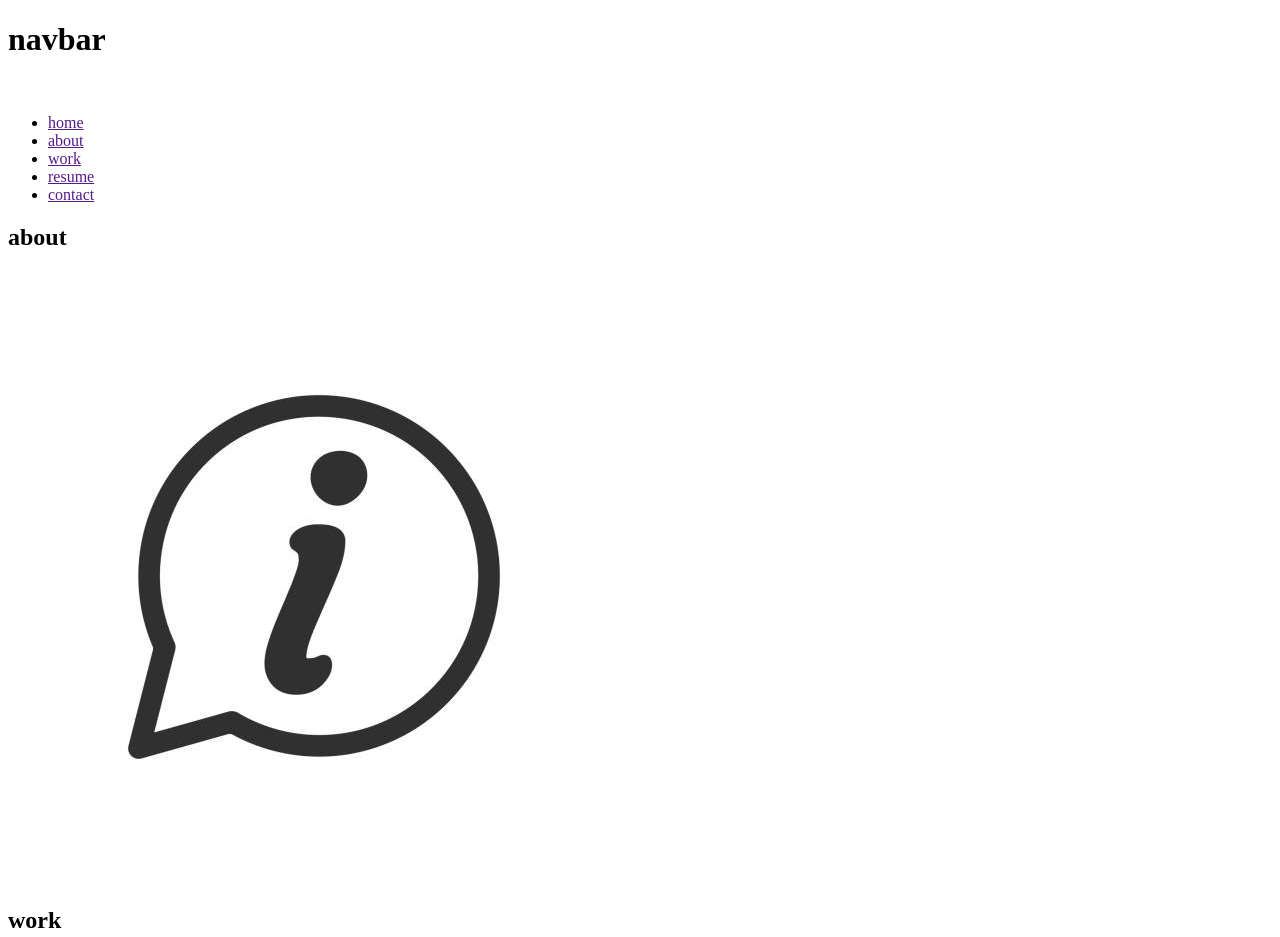
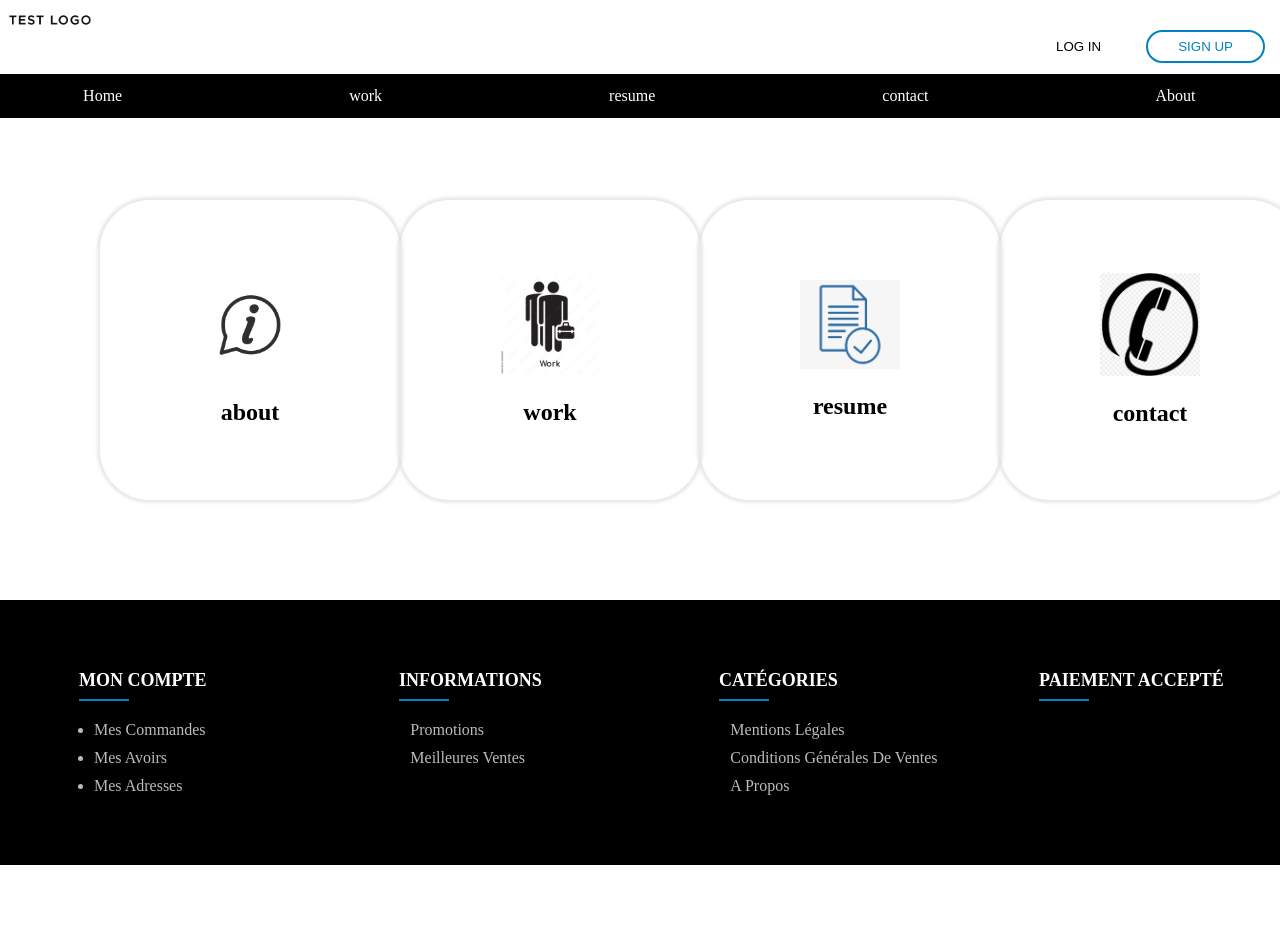
Before and after one commit to Ibrahim-Ayedi/web-site, a plain HTML site: page index.html in a window 1280 px wide. Shown: the top 937 px of the page. After the commit the page ends 865 px from the top, so only its background shows below. Drawn offline with Linux system fonts and the light colour scheme; files whose address does not match are found by name.

Commit message:
first commit

```diff
--- a/css/style.css
+++ b/css/style.css
@@ -0,0 +1,245 @@
+@import url('https://fonts.googleapis.com/css2?family=Roboto+Slab:wght@200;300;400;600;700;900&display=swap');
+container{
+    max-width: fit-content 1368px;
+    margin: auto;
+}
+*{
+    margin: 0;
+    padding: 0;
+
+}
+
+/************************start header********************/
+header{
+    background-color: white;
+    position: fixed;
+    top: 0;
+    width: 100%;
+    background-attachment: fixed;
+    z-index: 99;
+
+  }
+
+
+  .navbar {
+
+     padding-top: 1%;
+      display: flex;
+      flex-direction: row;
+      padding: 1%;
+      background: black;
+      align-items: center;
+        justify-content: center;
+        width: 100%;
+        margin-top: 20px;
+
+      }
+      nav{
+        display: flex;
+        flex-direction: row;
+
+      }
+
+      nav ul{
+        display: flex;
+        flex-direction: row;
+          list-style-type: none;
+
+      }
+      nav ul li{
+        margin-left: 100px;
+        margin-right: 127px;
+
+      }
+
+
+      a{
+          text-decoration: none;
+          color: white;
+          transition: all 0.3s ease;
+      }
+      nav ul li a:hover{
+        color: #0081c2;
+      }
+.logo img{
+margin-bottom: 10px;
+}
+button.signup{
+float: right;
+padding: 7px 30px;
+margin-right: 15px;
+margin-top: 30px;
+background: transparent;
+cursor: pointer;
+border: 2px solid #0081c2;
+border-radius: 30px;
+transition: background 0.5s;
+color: #0081c2;
+}
+button.signup:hover{
+color: white;
+background: #0081c2;
+border-color:#0081c2 ;
+}
+
+button.login{
+  float: right;
+   padding: 7px 30px;
+   margin-right: 15px;
+   margin-top: 32px;
+   border: none;
+   cursor: pointer;
+   background: transparent;
+   transition: all 0.3s ease;
+    }
+    button.login:hover{
+      color: #0081c2;
+    }
+h2{
+  text-align: center;
+}
+
+
+
+
+
+
+/************************body********************/
+
+.B-container{
+   margin: 200px 100px 100px 100px;
+    display: flex;
+    justify-content: space-between;
+
+
+
+}
+.container{
+
+    display: flex;
+    flex-direction: column;
+    box-shadow: 0 0 3px 3px rgba(226, 225, 225, 0.745);
+    align-items: center;
+    justify-content: center;
+    border-radius: 50px;
+width: 300px;
+height: 300px;
+}
+img{
+    width: 100px;
+    margin-bottom: 20px;
+}
+
+
+
+
+
+
+
+/************************start footer********************/
+.container4{
+    max-width: 1400px;
+    margin: auto;
+  }
+  .row4{
+    display: flex;
+    flex-wrap: nowrap;
+
+  }
+
+  ul{
+    list-style: disc;
+  }
+  .listli ul li{
+    margin-left: 15px;
+    list-style: disc;
+    color: #bbbbbb;
+    transition: all 0.3s ease;
+  }
+  .listli ul li:hover{
+    color: #ffffff;
+
+  }
+
+.footer{
+
+
+
+margin-top: 100px;
+background-color: black;
+padding: 70px 0;
+
+bottom: 0px;
+width: 100%;
+
+
+}
+
+.sous_footer{
+margin-left: 5%;
+width: 20%;
+padding: 0 15px;
+}
+
+
+.sous_footer h4{
+font-size: 18px;
+color: white;
+text-transform: capitalize;
+margin-bottom: 30px;
+position: relative;
+}
+
+.sous_footer h4::before{
+content: '';
+position: absolute;
+left: 0;
+bottom: -10px;
+background-color: #0081c2;
+height: 2px;
+box-sizing: border-box;
+width: 50px;
+}
+
+.sous_footer ul li:not(:last-child){
+margin-bottom: 10px;
+}
+
+.sous_footer ul li a{
+font-size: 16px;
+text-transform: capitalize;
+color: #ffffff;
+text-decoration: none;
+font-weight: 300;
+color: #bbbbbb;
+display: block;
+transition: all 0.3s ease;
+}
+
+.sous_footer ul li a:hover{
+color: #ffffff;
+padding-left: 10px;
+}
+
+.sous_footer .social-links a{
+display: inline-block;
+height: 40px;
+width: 40px;
+background-color: rgba(255, 255, 255, 0.2);
+margin: 0 10px 10px 0;
+text-align: center;
+line-height: 40px;
+border-radius: 70%;
+color: #ffffff;
+transform: all 0.5s ease;
+}
+
+.sous_footer .social-links a:hover{
+color: #24262b;
+background-color: #ffffff;
+
+}
+
+.sous_footer ul li i{
+margin-right: 5%;
+}
--- a/index.html
+++ b/index.html
@@ -5,112 +5,138 @@
     <meta http-equiv="X-UA-Compatible" content="IE=edge">
     <meta name="viewport" content="width=device-width, initial-scale=1.0">
     <title>Document</title>
+    <link rel="stylesheet" href="C:\Users\barho\OneDrive\Bureau\web site\css\style.css">
 </head>
 <body>
-    <h1>navbar</h1>
+
     <header>
-    <div>
-        <img src="" alt="">
-    </div>
+        <div class="header" >
+         <div class="logo">
+             <img src="C:\Users\barho\OneDrive\Bureau\web site\image\Logo-Test.png"  alt="">
+             <button type="button" class="signup">SIGN UP</button>
+             <button type="button" class="login">LOG IN</button>
+
+         <div class="navbar" >
  <nav>
      <ul>
-            <li>
-                <a href="">home</a>
-            </li>
-            <li>
-                <a href="">about</a>
-            </li>
-            <li>
-                <a href="">work</a>
-            </li>
-            <li><a href="">resume
-            </a></li>
+          <li><a href="">Home</a></li>
+           <li><a href="">work</a></li>
+           <li><a href="">resume</a></li>
           <li><a href="">contact</a></li>
+          <li><a href="">About</a></li>
      </ul>
  </nav>
+</div>
+</div>
+         </div>
+
+
   </header>
+
+
+
+
+
+
+
+
+
+<div class="B-container">
     <section>
         <div class="container">
-        <h2>about</h2>
+
         <div>
             <img src="./image/istockphoto-1201139039-612x612.jpg" alt="">
         </div>
+        <h2>about</h2>
     </div>
     </section>
     <section>
     <div class="container">
-<h2> work</h2>
+
 <div>
     <img src="./image/1000_F_209787583_E89IJIgCk4wDeQZjLLdbMnoVAIrXa8sf.jpg" alt="">
 </div>
+<h2> work</h2>
     </div>
     </section>
     <section>
         <div class="container">
-<h2>resume</h2>
+
 <div>
 <img src="./image/892-8928473_document-logo-rsum.png" alt="">
 </div>
+<h2>resume</h2>
         </div>
     </section>
     <section>
         <div class="container">
-<h2>contact</h2>
+
 <div>
     <img src="./image/resolution-12001200-contact-us-icon-transparent-11553375433zlbht7xle0.png" alt="">
 </div>
+<h2>contact</h2>
         </div>
     </section>
-<footer>
-<div class="colo-black">
-    <div class="container">
-        <div>
-            <h3>MON COMPTE</h3>
-                <ul>
-                    <li><a href="">Mes commandes</a></li>
-                </ul>
-                <ul>
-                    <li><a href="">Mes avoirs</a></li>
-                </ul>
-                <ul>
-                    <li><a href="">Mes adresses</a></li>
-                    </ul>
-
 </div>
-        <div>
-            <h3>INFORMATIONS</h3>
-            <ul>
-                <li><a href="">Promotions</a></li>
-
-                    <li><a href="">Meilleures ventes</a></li>
-
-            </ul>
-        </div>
-        <div>
-            <h3>CATÉGORIES</h3>
-            <ul>
-                <li><a href="">Mentions légales</a></li>
-
-                <li><a href="">Conditions générales de ventes</a></li>
 
 
-                <li><a href="">A propos</a></li>
+
+
+
+
+
+<footer class="footer">
+    <div class="container4">
+        <div class="row4">
+            <div class="fimg">
+                <img src="E:\stage\script\djagora logo.png" alt="">
+            </div>
+            <div class="sous_footer">
+
+                <h4>MON COMPTE</h4>
+                <div class="listli">
+                <ul>
+                    <li ><a href="#">Mes commandes</a></li>
+                    <li><a href="#">Mes avoirs</a></li>
+                    <li><a href="#">Mes adresses</a></li>
 
                 </ul>
             </div>
             </div>
+            <div class="sous_footer">
+                <h4>INFORMATIONS</h4>
+                <ul>
+                    <li><a href="#"><i class="fa fa fa-envelope"></i>Promotions</a></li>
+                    <li><a href="#"><i class="fa fa-phone"></i>Meilleures ventes</a></li>
+
+                </ul>
             </div>
-<div class="colr-white">
-    <div class="container">
-        <div>
-            &copy; Copy right
-<div>
+
+            <div class="sous_footer">
+                <h4>CATÉGORIES</h4>
+                <ul>
+                    <li><a href="#"><i class="fa fa fa-envelope"></i>Mentions légales</a></li>
+                    <li><a href="#"><i class="fa fa-phone"></i>Conditions générales de ventes</a></li>
+                    <li><a href="#"><i class="fa fa-phone"></i>A propos</a></li>
+
+                </ul>
+            </div>
+            <div class="sous_footer">
                 <h4>PAIEMENT ACCEPTÉ</h4>
                 <img src="./image/Logo_CB.png" alt="">
             </div>
         </div>
-    </div>
-</div>
+    </div> </div>
 </footer>
+
+
+
+
+
+
+
+
+
 </body>
 </html>
```
Also changed, not shown: image/Logo-Test.png (added). Lines whose indentation alone changed are shown as unchanged.
